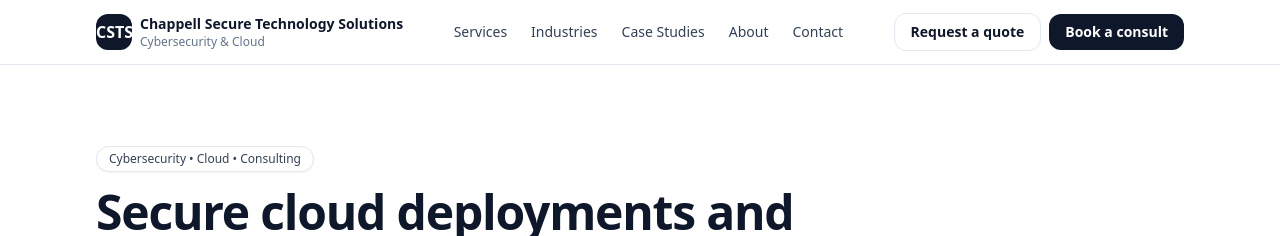
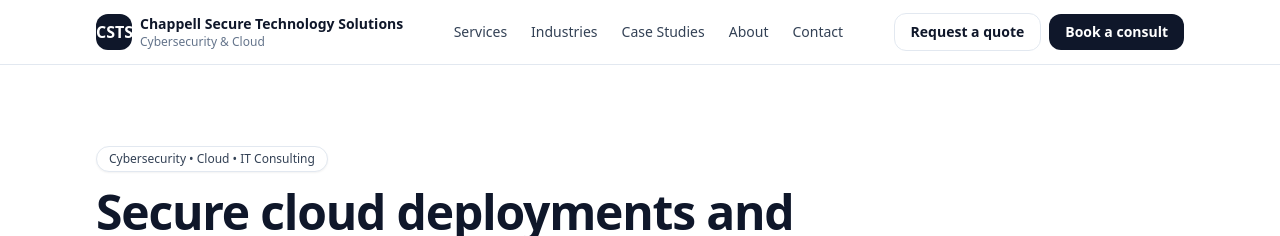
Before and after one commit to chapter78v3/CSTS_WebApp, a Next.js app: page / in a window 1280 px wide. Shown: the top 236 px of the page. Built offline with nearby package versions, Linux system fonts and the light colour scheme.

Commit message:
Update consulting badge text in page.tsx

```diff
--- a/app/page.tsx
+++ b/app/page.tsx
@@ -13,7 +13,7 @@ export default function HomePage() {
         <Container>
           <div className="py-16 md:py-20">
             <div className="max-w-3xl">
-              <Badge>Cybersecurity • Cloud • Consulting</Badge>
+              <Badge>Cybersecurity • Cloud • IT Consulting</Badge>
               <h1 className="mt-4 text-4xl font-bold tracking-tight text-slate-900 sm:text-5xl">
                 Secure cloud deployments and practical cybersecurity that moves the business forward.
               </h1>
```
